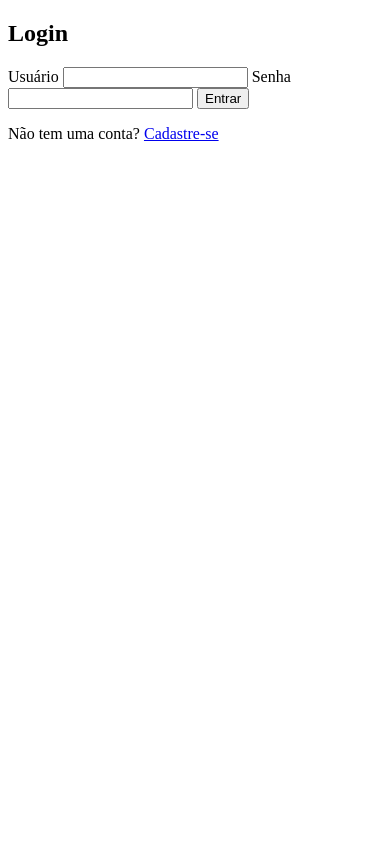
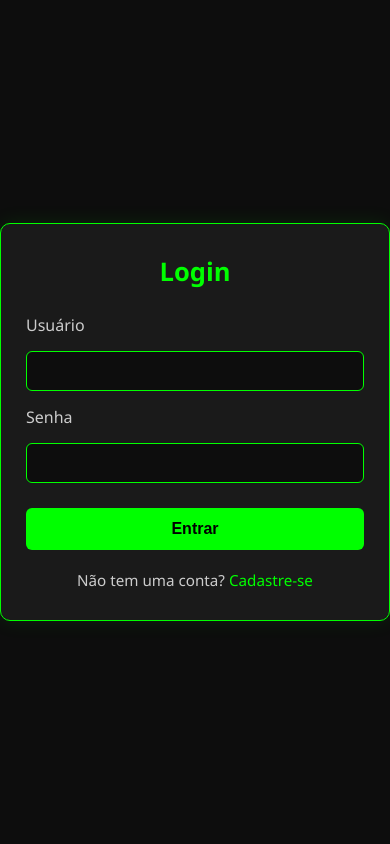
Before and after one commit to Cayofds/Studio360, a PHP site: page /view/login.php in a window 390 px wide. Run offline with PHP 8.4, Linux system fonts and the light colour scheme.

Commit message:
Criação de CSS base para tela de login e formulários de cadastro futuros

```diff
--- /dev/null
+++ b/css/views/auth.css
@@ -0,0 +1,124 @@
+@import url('../variaveis.css');
+
+/* ===============================
+   ESTILO GERAL PARA TELAS DE AUTENTICAÇÃO
+   (Login, Cadastro, Recuperar Senha etc.)
+   =============================== */
+
+body {
+    background-color: var(--cor-fundo);
+    color: var(--cor-texto);
+    font-family: 'Segoe UI', Tahoma, Geneva, Verdana, sans-serif;
+    display: flex;
+    justify-content: center;
+    align-items: center;
+    height: 100vh;
+    margin: 0;
+}
+
+/* Container principal */
+.auth-container {
+    background-color: var(--cor-fundo-claro);
+    border: 1px solid var(--cor-verde);
+    border-radius: 10px;
+    padding: 40px 50px;
+    width: 100%;
+    max-width: 420px;
+    box-shadow: 0 0 20px rgba(0, 255, 0, 0.1);
+    text-align: center;
+    transition: transform 0.3s ease, box-shadow 0.3s ease;
+}
+
+.auth-container:hover {
+    transform: translateY(-5px);
+    box-shadow: 0 0 25px rgba(0, 255, 0, 0.2);
+}
+
+/* Título */
+.auth-title {
+    color: var(--cor-verde);
+    margin-bottom: 25px;
+    font-size: 2rem;
+}
+
+/* Formulário */
+.auth-form {
+    display: flex;
+    flex-direction: column;
+    gap: 15px;
+    text-align: left;
+}
+
+/* Labels */
+.auth-form label {
+    color: var(--cor-texto-suave);
+    font-weight: 500;
+}
+
+/* Campos de entrada */
+.auth-input {
+    width: 100%;
+    padding: 10px 12px;
+    border: 1px solid var(--cor-verde);
+    border-radius: 6px;
+    background-color: var(--cor-fundo);
+    color: var(--cor-branco);
+    font-size: 1rem;
+    transition: border-color 0.3s, box-shadow 0.3s;
+}
+
+.auth-input:focus {
+    outline: none;
+    border-color: var(--cor-verde-hover);
+    box-shadow: 0 0 6px var(--cor-verde-hover);
+}
+
+/* Botão */
+.auth-button {
+    width: 100%;
+    padding: 12px;
+    background-color: var(--cor-verde);
+    color: var(--cor-preto);
+    font-weight: bold;
+    border: none;
+    border-radius: 6px;
+    cursor: pointer;
+    font-size: 1rem;
+    transition: background-color 0.3s ease, transform 0.2s ease;
+    margin-top: 10px;
+}
+
+.auth-button:hover {
+    background-color: var(--cor-verde-hover);
+    transform: scale(1.03);
+}
+
+/* Texto auxiliar (ex: link para cadastro/login) */
+.auth-footer {
+    margin-top: 20px;
+    font-size: 0.95rem;
+    color: var(--cor-texto-suave);
+    text-align: center;
+}
+
+.auth-footer a {
+    color: var(--cor-verde);
+    text-decoration: none;
+    font-weight: 500;
+    transition: color 0.3s;
+}
+
+.auth-footer a:hover {
+    color: var(--cor-verde-hover);
+}
+
+/* Responsividade */
+@media (max-width: 480px) {
+    .auth-container {
+        padding: 30px 25px;
+    }
+
+    .auth-title {
+        font-size: 1.6rem;
+    }
+}
--- a/view/login.php
+++ b/view/login.php
@@ -4,23 +4,24 @@
     <meta charset="UTF-8">
     <meta name="viewport" content="width=device-width, initial-scale=1.0">
     <title>Studio360 - Login</title>
+    <link rel="stylesheet" href="../css/views/auth.css">
 </head>
 <body>
-    <form action="../processamento/login.php" method="post">
-        <div class="login-container">
-            <h2>Login</h2>
-            <form action="login.php" method="POST">
-                <label for="usuario">Usuário</label>
-                <input type="text" id="usuario" name="usuario" required>
+    <div class="auth-container">
+        <h2 class="auth-title">Login</h2>
+        <form class="auth-form" action="../processamento/login.php" method="post">
+            <label for="usuario">Usuário</label>
+            <input type="text" id="usuario" name="usuario" class="auth-input" required>
 
-                <label for="senha">Senha</label>
-                <input type="password" id="senha" name="senha" required>
+            <label for="senha">Senha</label>
+            <input type="password" id="senha" name="senha" class="auth-input" required>
 
-                <button type="submit">Entrar</button>
-            </form>
+            <button type="submit" class="auth-button">Entrar</button>
+        </form>
 
-            <p>Não tem uma conta? <a href="#">Cadastre-se</a></p>
-        </div>
-    </form>
+        <p class="auth-footer">
+            Não tem uma conta? <a href="./cadastro.php">Cadastre-se</a>
+        </p>
+    </div>
 </body>
 </html>
```
Also changed, not shown: css/home.css (deleted, +0 -122 lines).
